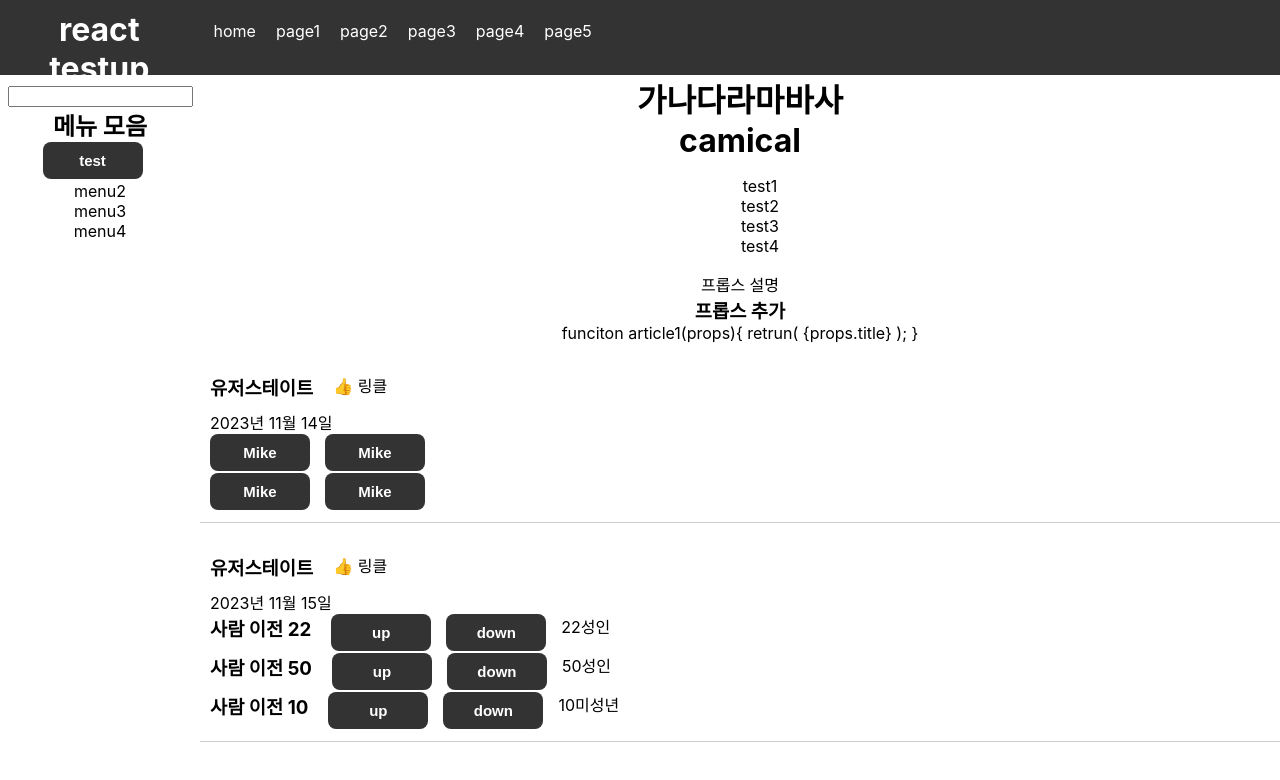
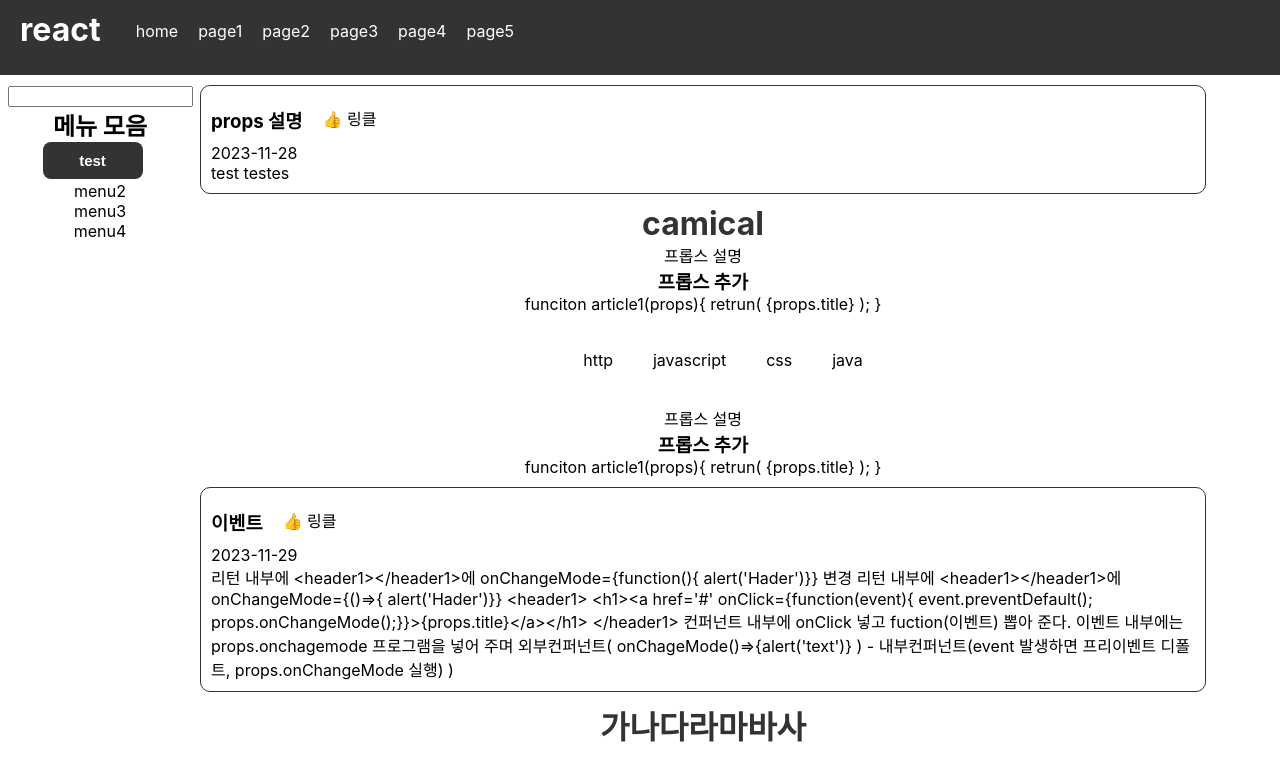
Before and after one commit to jeonghoona1816a2/portfolio_react, a React (Create React App) app: page /Project101 in a window 1280 px wide. Shown: the top 780 px of the page. Built offline with nearby package versions, Linux system fonts and the light colour scheme.

Commit message:
11월 30일

```diff
--- a/src/100/project101.js
+++ b/src/100/project101.js
@@ -2,12 +2,29 @@ function Header1(props){
 return(
 
     <header1>
-    <h1>{props.title}</h1>
+    <h1><a href="#" onClick={function(event){ event.preventDefault(); props.onChangeMode();}}>{props.title}</a></h1>
     </header1>
 )
 }
+
+
+
     function Nav1(props){
+                        const navinner = []
+                        for (let i=0; i < props.topics.length; i++){
+                            let num = props.topics[i];
+                            navinner.push( <li style={{ display: 'inline-block',margin:'20px', cursor:"pointer" }}> <a href={num.link} > {num.title} </a> </li>)
+                            }
+
     return(
+    <nav1>
+    <ol>
+    {navinner}
+    </ol>
+    </nav1>
+    )}
+
+{/* </nav1>
 <nav1>
 <ol>
 <li><a href={props.link1}>{props.menu1}</a>  </li>
@@ -16,50 +33,88 @@ return(
 <li><a href={props.link4}>{props.menu4}</a>  </li>
 
 </ol>
-</nav1>
+</nav1> */}
 
-)}
+// function Nav2(props){
 
-function Nav2(props){
-   const topics=[
-{id:1 , title:"http", body:"html is ...", href:"#  " },
-{id:2 , title:"javascript", body:"javascript is ...", href:"#  " },
-{id:3 , title:"css", body:"css is ...", href:"#  " },
-{id:4 , title:"java", body:"java is ...", href:"#  " }
+// return(
+// <nav1>
+// <ol>
+// <li><a href={props.link1}>{props.menu1}</a>  </li>
+// <li><a href={props.link2}>{props.menu2}</a>  </li>
+// <li><a href={props.link2}>{props.menu3}</a>  </li>
+// <li><a href={props.link4}>{props.menu4}</a>  </li>
 
-   ]
-return(
-<nav1>
-<ol>
-<li><a href={props.link1}>{props.menu1}</a>  </li>
-<li><a href={props.link2}>{props.menu2}</a>  </li>
-<li><a href={props.link2}>{props.menu3}</a>  </li>
-<li><a href={props.link4}>{props.menu4}</a>  </li>
+// </ol>
+// </nav1>
 
-</ol>
-</nav1>
+// )}
+    function Article1(props){
+    // const sub = document.querySelector('.subtext');
+    // console.log(sub)
 
-)}
-function Article1(props){
     return(
     <article1> {props.title}
         <h3>{props.h3}</h3>
     {props.sub}
     </article1>
+    )
+    };
 
 
+function List_typ1(props){
+
+    return(
+    <div className='list_typ1'>
+    <div className='title'><h3>{props.title}</h3><div className='fave'><a >👍</a><span> 링클 </span></div></div>
+    <span>{props.day}</span>
+    {props.sub}
+    </div>
+
     )
+    }
 
 
-};
+
+
+
+
 export default function ProJect101(){
+var topics=[
+    {id:1 , title:"http", body:"html is ...", href:"#  " },
+    {id:2 , title:"javascript", body:"javascript is ...", href:"#  " },
+    {id:3 , title:"css", body:"css is ...", href:"#  " },
+    {id:4 , title:"java", body:"java is ...", href:"#  " }
+              ]
+
     return(
 
 <div>
-<Header1 title="가나다라마바사"></Header1>
+    <List_typ1 title="props 설명" day="2023-11-28" sub="test testes" >
+    </List_typ1>
+
+
+
 <Header1 title="camical"></Header1>
-<Nav1 menu1="test1" menu2="test2" menu3="test3" menu4="test4"></Nav1>
+
 <Article1 title="프롭스 설명" h3="프롭스 추가" sub=" funciton article1(props){ retrun( {props.title}  ); }" ></Article1>
+<Nav1 topics={topics}></Nav1>
+<Article1 title="프롭스 설명" h3="프롭스 추가" sub=" funciton article1(props){ retrun( {props.title}  ); }" ></Article1>
+<List_typ1 title="이벤트" day="2023-11-29" sub="리턴 내부에 <header1></header1>에  onChangeMode={function(){ alert('Hader')}}
+변경
+리턴 내부에 <header1></header1>에  onChangeMode={()=>{ alert('Hader')}}
+
+<header1>
+<h1><a href='#' onClick={function(event){ event.preventDefault(); props.onChangeMode();}}>{props.title}</a></h1>
+</header1>
+컨퍼넌트 내부에 onClick 넣고 fuction(이벤트) 뽑아 준다. 이벤트 내부에는 props.onchagemode 프로그램을 넣어 주며
+
+외부컨퍼넌트( onChageMode()=>{alert('text')} ) - 내부컨퍼넌트(event 발생하면 프리이벤트 디폴트, props.onChangeMode 실행)   )
+" >
+
+</List_typ1>
+<Header1 title="가나다라마바사" onChangeMode={function(){alert('teader')}}></Header1>
+
 
 </div>
     );
--- a/src/App.js
+++ b/src/App.js
@@ -3,9 +3,7 @@ import './css/App.css';
 import './css/Common.css';
 import './css/Mobile.css';
 import React, { useState }from 'react';
-import Header from './component/header';
 import Lnb from './component/lnb';
-import State1 from './component/study/state1';
 import Props from './component/study/props';
 
 import Home from './100/home';
@@ -26,7 +24,7 @@ function App() {
 
 <BrowserRouter>
 <div className='header'>
-<h1> react testup</h1>
+<h1> <a>react</a> </h1>
 <nav className='gnb' >
 <Link to="/">home</Link>
 <Link to="project101">page1</Link>
@@ -48,22 +46,6 @@ function App() {
   <Route path="Project501" element={<Project501/>} />
   <Route path="Project501" element={<Project601/>} />
 </Routes>
-
-<div className='list_typ1'>
-<div className='title'><h3>유저스테이트</h3><div className='fave'><a >👍</a><span> 링클 </span></div></div>
-<span>2023년 11월 14일</span>
-<State1></State1><State1></State1>
-</div>
-<div className='list_typ1'>
-
-<div className='title'><h3>유저스테이트</h3><div className='fave'><a >👍</a><span> 링클 </span></div></div>
-<span>2023년 11월 15일</span>
-
-<Props age={22}/>
-<Props age={50}/>
-<Props age={10}/>
-
-</div>
 </div>
 
 </div>
--- a/src/component/header.js
+++ b/src/component/header.js
@@ -14,6 +14,7 @@ return(
 <Link to="project201">page2</Link>
 <Link to="project301">page3</Link>
 <Link to="project401">page4</Link>
+<Link to="project501">page5</Link>
 </nav>
 
 {/* <div className='gnb'><ul> {dummy.menu.map( name=> ( <li> {name.name} </li>  ))}</ul></div> */}
--- a/src/css/Common.css
+++ b/src/css/Common.css
@@ -20,12 +20,20 @@ a:hover {color: #ccc;}
 button{padding: 0px;}
 .lnb{padding-top: 10px; width: 200px;}
 .container{  display:flex;  width: calc(100% - 200px) 100%; height: 100%; }
-.content{ width:calc(100vw - 200px)  }
+.content{ width:calc(100vw - 274px)  }
 .btn_cm{ min-width: 100px; padding:10px 20px; border-radius: 8px;margin: 0px 15px 2px 0; font-size: 15px;  background: #333;    color: #fff;
   font-weight: 700;
   border: 0px;}
 .btn_cm:hover{ color: #333;background: #aaa;}
-.list_typ1{ text-align: left; margin: 10px 0px; width: 100%; background: #fff; display: flex;     flex-direction: column; border-bottom: 1px solid #ccc; padding: 10px 0 10px 10px;
+.list_typ1{     text-align: left;
+  margin: 10px 0px;
+  width: 100%;
+  background: #fff;
+  display: flex;
+  flex-direction: column;
+  border: 1px solid #333;
+  padding: 10px 0 10px 10px;
+  border-radius: 10px;
 }
 .list_typ1:hover{background: #ededed; border-radius: 10px;}
 .list_typ1 .title{display: flex; margin: 10px 10px 10px 0;     justify-container: space-between;}
```
Lines whose indentation alone changed are shown as unchanged.
